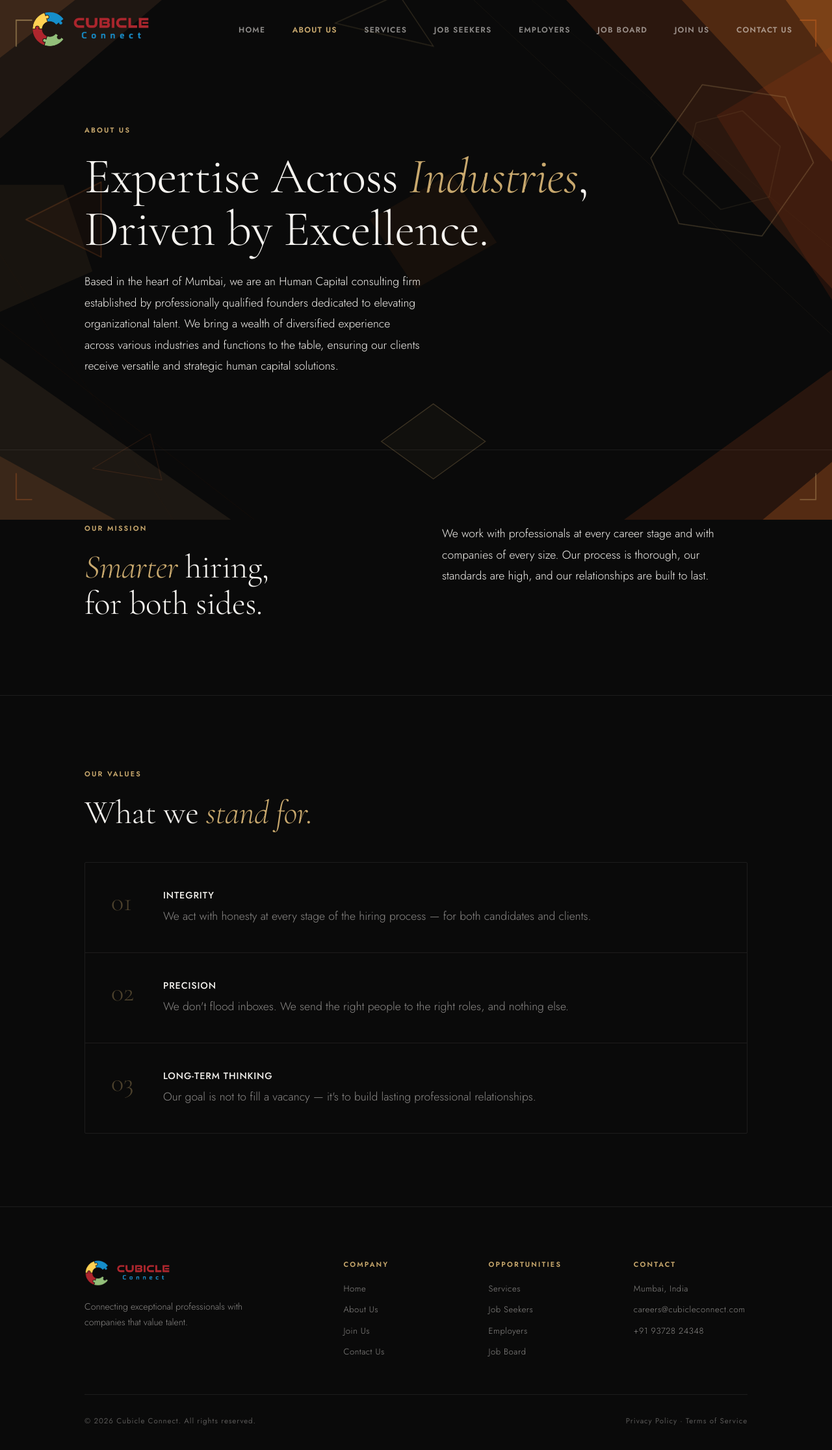
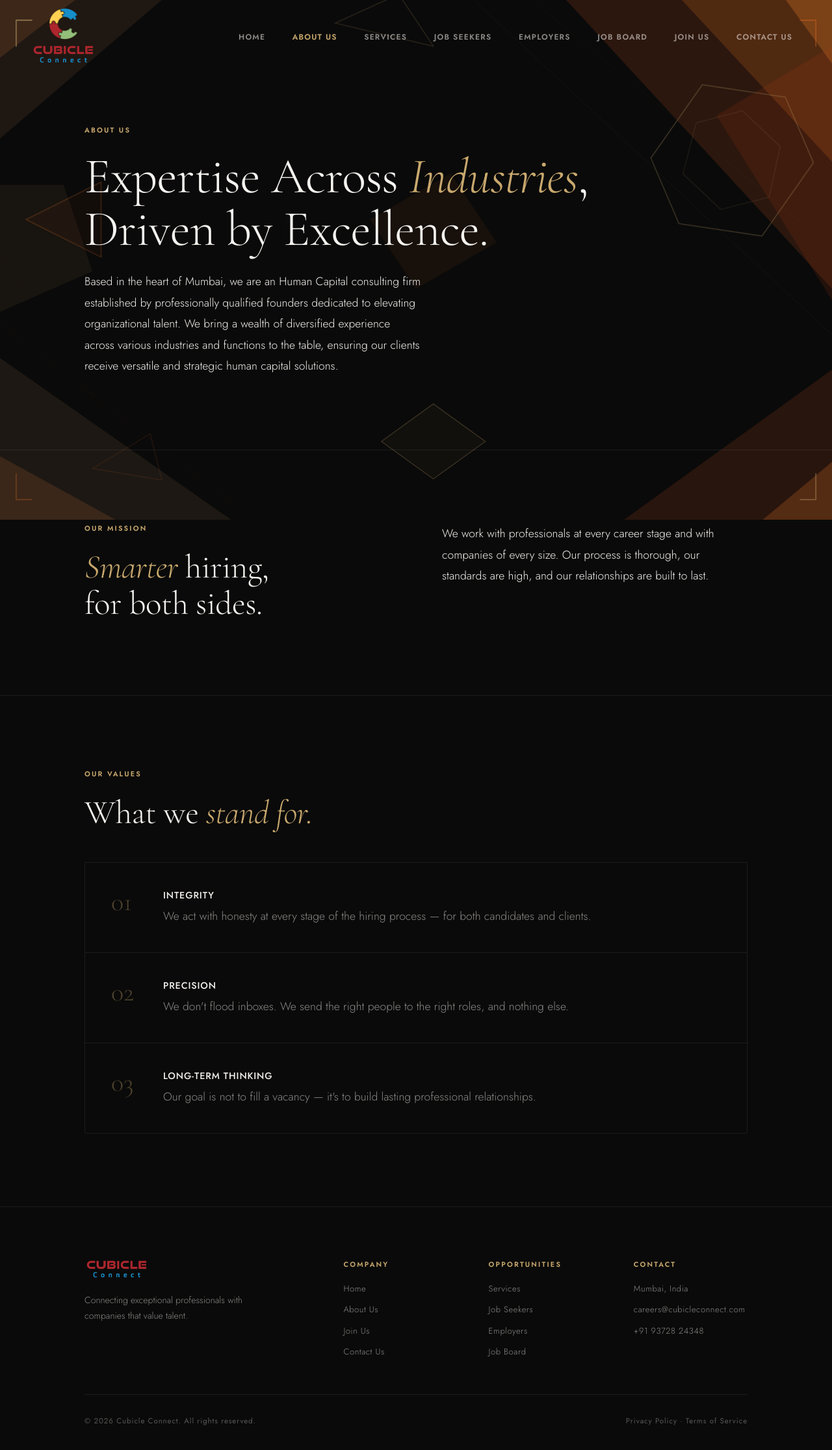
Before and after one commit to NabhyaIoT2026/cubicle-connect, a React (Create React App) app: page /about in a window 1280 px wide. Shown: the top 2232 px of the page at 65% size. Built offline with nearby package versions, Linux system fonts and the light colour scheme.

Commit message:
Logo changes

```diff
--- a/public/index.html
+++ b/public/index.html
@@ -1,7 +1,7 @@
 <!DOCTYPE html>
 <html lang="en">
   <head>
-    <title>Cubicle Connect | Recruitment & Talent Solutions</title>
+    <title>Cubicle Connect</title>
     <meta name="description" content="Cubicle Connect is a professional recruitment and human capital consulting firm connecting exceptional talent with exceptional companies across India." />
     <meta charset="utf-8" />
     <meta name="viewport" content="width=device-width, initial-scale=1" />
--- a/src/components/Footer.css
+++ b/src/components/Footer.css
@@ -34,7 +34,7 @@
 }
 
 .footer__logo-text {
-  height: 28px;
+  height: 32px;
   width: auto;
   object-fit: contain;
 }
--- a/src/components/Footer.jsx
+++ b/src/components/Footer.jsx
@@ -11,7 +11,6 @@ export default function Footer() {
 
           <div className="footer__brand">
             <div className="footer__logo">
-              <img src={logoIcon} alt="Company Logo" className="footer__logo-icon" />
               <img src={companyName} alt="Company Name" className="footer__logo-text" />
             </div>
             <p>Connecting exceptional professionals with companies that value talent.</p>
--- a/src/components/Navbar.css
+++ b/src/components/Navbar.css
@@ -5,19 +5,18 @@
   right: 0;
   z-index: 9999;
   transition: background 0.4s ease, border-color 0.4s ease;
-  border-bottom: 1px solid transparent;
+  border-bottom: none;
 }
 
 .nav--scrolled {
   background: #0a0a0a;
-  border-bottom-color: var(--border);
 }
 
 .nav__inner {
   max-width: 1400px;
   margin: 0 auto;
   padding: 0 3rem;
-  height: 88px;
+  height: 110px;
   display: flex;
   align-items: center;
   justify-content: space-between;
@@ -27,19 +26,20 @@
 
 .nav__logo {
   display: flex;
+  flex-direction: column;
   align-items: center;
-  gap: 10px;
+  gap: 6px;
   text-decoration: none;
 }
 
 .nav__logo-icon {
-  height: 58px;
+  height: 52px;
   width: auto;
   object-fit: contain;
 }
 
 .nav__logo-text {
-  height: 40px;
+  height: 32px;
   width: auto;
   object-fit: contain;
 }
@@ -57,6 +57,7 @@
   gap: 1rem;
   margin: 0;
   padding: 0;
+  align-items: center;
 }
 
 .nav__link {
@@ -160,10 +161,10 @@
   }
 
   .nav__logo-icon {
-    height: 46px;
+    height: 40px;
   }
 
   .nav__logo-text {
-    height: 34px;
+    height: 26px;
   }
 }
```
Also changed, not shown: 1 other file (tests, documents, lock files or other folders).
